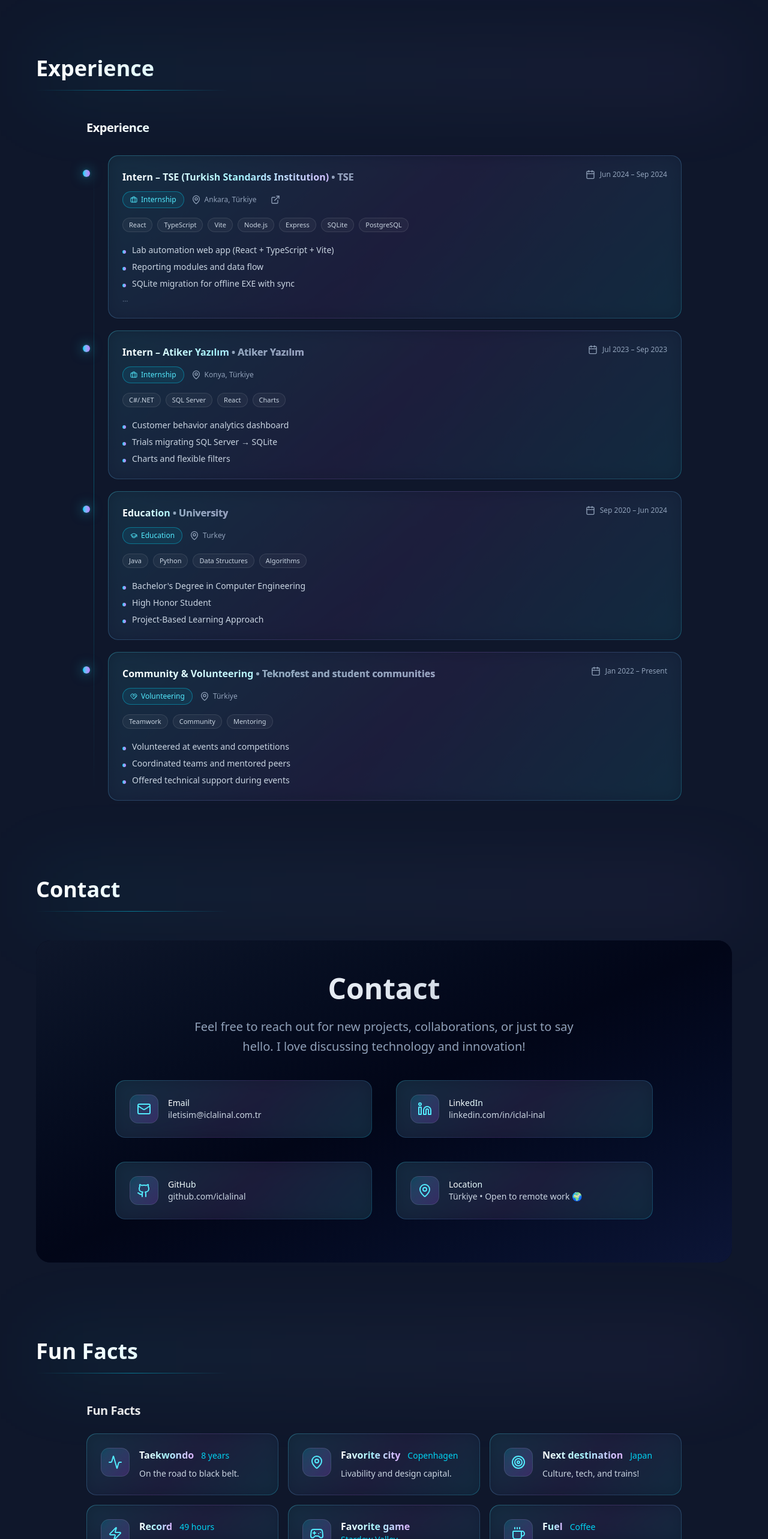
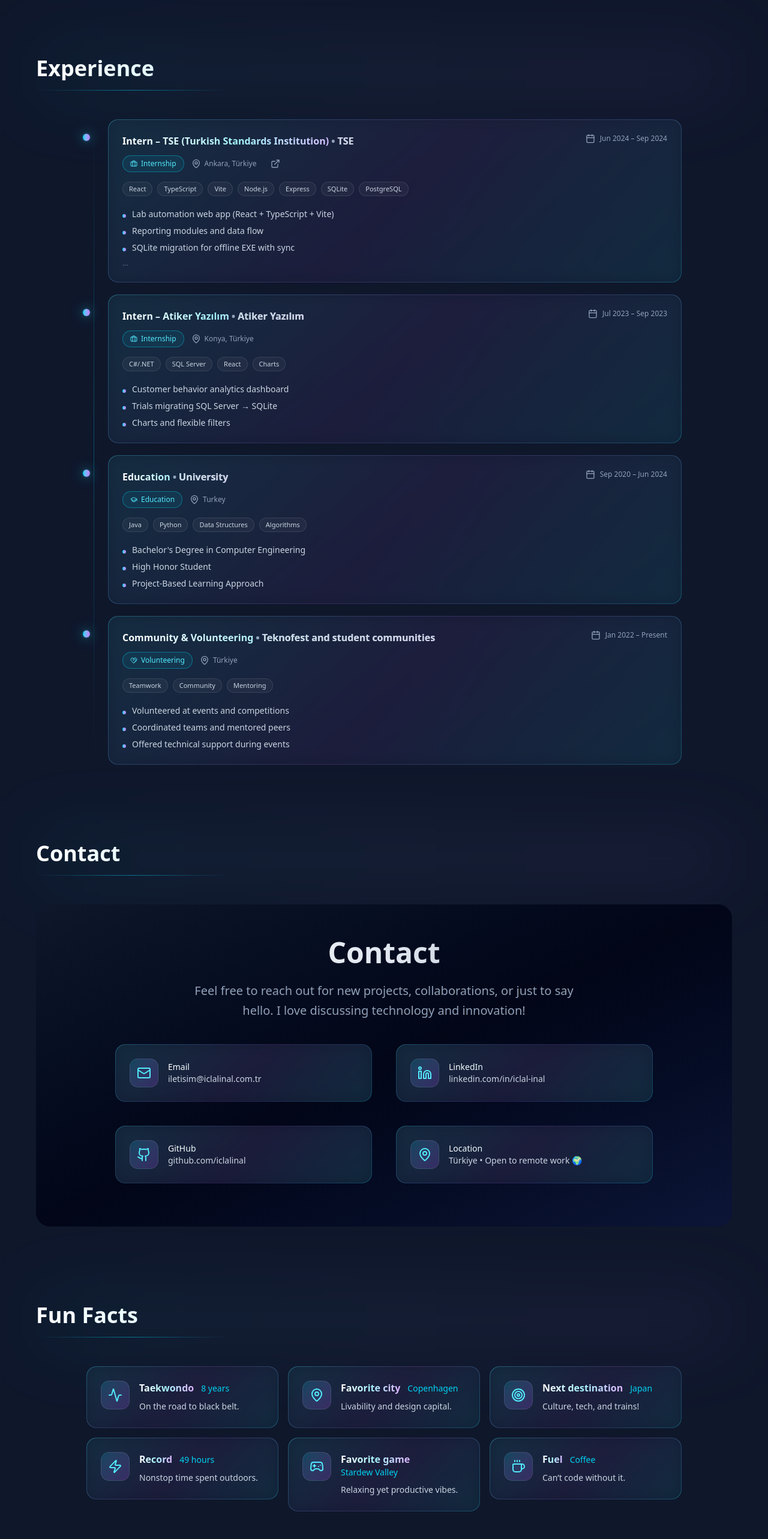
Before and after one commit to iclalinal/iclal-portfolio, a Next.js app: page / in a window 1280 px wide. Shown: the part 1269-3835 px from the top of the page at 60% size. Built offline with nearby package versions, Linux system fonts and the light colour scheme.

Commit message:
refactor: enhance experience timeline and fun facts components

```diff
--- a/src/components/ui/ExperienceItem.tsx
+++ b/src/components/ui/ExperienceItem.tsx
@@ -50,9 +50,7 @@ export function ExperienceItem({ item, lang, className }: ExperienceItemProps) {
       <m.span
         className="absolute left-0 top-6 inline-flex size-3 -translate-x-1.5 rounded-full bg-gradient-to-r from-cyan-400 to-purple-400 shadow-lg ring-4 ring-slate-900/50"
         whileHover={{ scale: 1.2 }}
-        animate={{
-          boxShadow: "0 0 20px rgba(34,211,238,0.6), 0 0 5px rgba(34,211,238,0.3)"
-        }}
+        animate={{ boxShadow: "0 0 20px rgba(34,211,238,0.6), 0 0 5px rgba(34,211,238,0.3)" }}
         transition={{ duration: 0.3 }}
         aria-hidden
       />
@@ -62,7 +60,9 @@ export function ExperienceItem({ item, lang, className }: ExperienceItemProps) {
         <CardContent className="py-6 px-6" style={{ transform: "translateZ(20px)" }}>
           <div className="flex flex-wrap items-start justify-between gap-3">
             <h3 className="text-base font-semibold bg-gradient-to-r from-white via-cyan-200 to-purple-300 bg-clip-text text-transparent">
-              {item.role} <span className="text-slate-400">• {item.company}</span>
+              {item.role}
+              <span className="text-slate-400"> {" • "}</span>
+              <span className="text-slate-300">{item.company}</span>
             </h3>
             <div className="flex items-center gap-2 text-xs text-slate-400">
               <Calendar className="size-4" aria-hidden />
--- a/src/components/ui/ExperienceTimeline.tsx
+++ b/src/components/ui/ExperienceTimeline.tsx
@@ -6,7 +6,7 @@ import ExperienceItem from "@/components/ui/ExperienceItem";
 import { experiences, labels, type Lang } from "@/lib/data";
 import { Briefcase } from "lucide-react";
 
-export type ExperienceTimelineProps = { lang: Lang };
+export type ExperienceTimelineProps = { lang: Lang; showTitle?: boolean };
 
 function EmptyState({ lang }: { lang: Lang }) {
   const l = labels[lang];
@@ -23,13 +23,17 @@ function EmptyState({ lang }: { lang: Lang }) {
   );
 }
 
-export function ExperienceTimeline({ lang }: ExperienceTimelineProps) {
+export function ExperienceTimeline({ lang, showTitle = false }: ExperienceTimelineProps) {
   const l = labels[lang];
   const items = experiences[lang] ?? [];
   const reduced = useReducedMotion();
 
+  const sectionProps = showTitle
+    ? { "aria-labelledby": "experience-title" }
+    : { "aria-label": l.sectionTitle };
+
   return (
-    <section aria-labelledby="experience-title" className="relative">
+    <section {...sectionProps} className="relative">
       <m.div
         initial={{ opacity: 0, y: reduced ? 0 : 16 }}
         whileInView={{ opacity: 1, y: 0 }}
@@ -37,9 +41,14 @@ export function ExperienceTimeline({ lang }: ExperienceTimelineProps) {
         transition={{ duration: 0.5, ease: "easeOut" }}
         className="mx-auto max-w-5xl px-4"
       >
-        <h2 id="experience-title" className="mb-8 text-xl font-semibold tracking-tight bg-gradient-to-r from-white via-cyan-200 to-purple-300 bg-clip-text text-transparent">
-          {l.sectionTitle}
-        </h2>
+        {showTitle ? (
+          <h2
+            id="experience-title"
+            className="mb-8 text-xl font-semibold tracking-tight bg-gradient-to-r from-white via-cyan-200 to-purple-300 bg-clip-text text-transparent"
+          >
+            {l.sectionTitle}
+          </h2>
+        ) : null}
 
         <div className="relative">
           {/* Enhanced vertical gradient line */}
--- a/src/components/ui/FunFactCard.tsx
+++ b/src/components/ui/FunFactCard.tsx
@@ -20,6 +20,7 @@ export function FunFactCard({ fact, className }: Props) {
       whileInView={{ opacity: 1, y: 0 }}
       viewport={{ once: true, margin: "-50px" }}
       transition={{ duration: 0.5, ease: "easeOut" }}
+      whileHover={{ y: -2 }}
       className={cn("group relative", className)}
     >
       <Card3DWrapper>
--- a/src/components/ui/FunFacts.tsx
+++ b/src/components/ui/FunFacts.tsx
@@ -9,22 +9,25 @@ type Props = {
   className?: string;
   title?: string;
   limit?: number;
+  showTitle?: boolean;
 };
 
-export function FunFacts({ className, title, limit }: Props) {
+export function FunFacts({ className, title, limit, showTitle = false }: Props) {
   const { lang } = useI18n();
   const items = funFacts[lang].slice(0, limit ?? funFacts[lang].length);
-  const fallbackTitle = lang === "tr" ? "Eğlenceli Bilgiler" : "Fun Facts";
+  const fallbackTitle = lang === "tr" ? "Küçük Bilgiler" : "Fun Facts";
 
   return (
     <section className={cn("w-full", className)}>
       <div className="mx-auto max-w-5xl px-4">
-        <h2 className="mb-6 text-xl font-semibold tracking-tight text-white/90">
-          {title ?? fallbackTitle}
-        </h2>
+        {showTitle ? (
+          <h2 className="mb-6 text-xl font-semibold tracking-tight text-white/90">
+            {title ?? fallbackTitle}
+          </h2>
+        ) : null}
         <div className="grid grid-cols-1 gap-4 sm:grid-cols-2 lg:grid-cols-3">
           {items.map((f, i) => (
-            <FunFactCard key={`${f.title}-${i}`} fact={f} />
+            <FunFactCard key={`${lang}-${f.title}-${i}`} fact={f} />
           ))}
         </div>
       </div>
```
